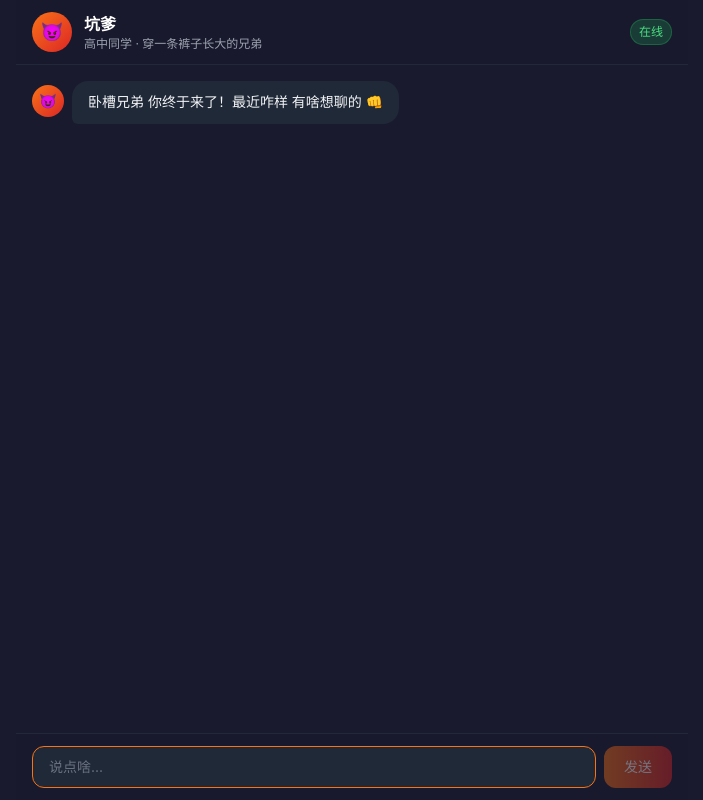
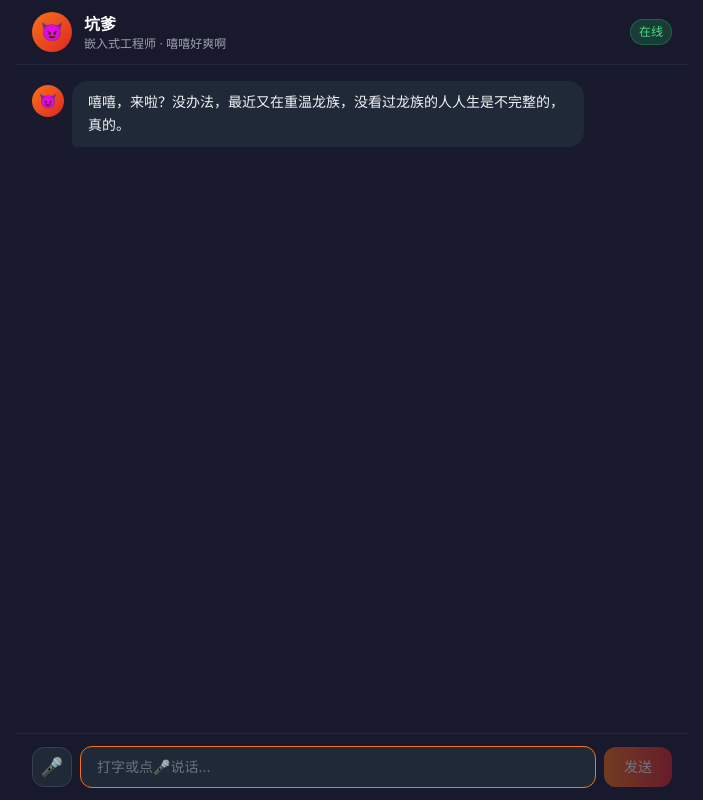
Before and after one commit to 0603cjh/bro-chat, a Next.js app: page / in a window 1280 px wide. Shown: the whole page, without its empty margins (288-991 px from the left). Built offline with nearby package versions, Linux system fonts and the light colour scheme.

Commit message:
添加语音输入功能：点击麦克风说话自动转文字发送

```diff
--- a/app/globals.css
+++ b/app/globals.css
@@ -42,3 +42,13 @@ html, body {
 .message-enter {
   animation: fadeInUp 0.3s ease-out;
 }
+
+/* 语音波形动画 */
+@keyframes wave {
+  0%, 100% {
+    height: 8px;
+  }
+  50% {
+    height: 20px;
+  }
+}
--- a/app/layout.tsx
+++ b/app/layout.tsx
@@ -2,11 +2,11 @@ import type { Metadata } from 'next';
 import './globals.css';
 
 export const metadata: Metadata = {
-  title: '坑爹 — 你兄弟',
-  description: '高中同学，穿一条裤子长大的兄弟，随时随地聊两句',
+  title: '坑爹 — 思维操作系统',
+  description: '嘻嘻，好爽啊。一个写嵌入式代码的矛盾体，没办法。',
   openGraph: {
-    title: '坑爹 — 你兄弟',
-    description: '高中同学，穿一条裤子长大的兄弟，随时随地聊两句',
+    title: '坑爹 — 思维操作系统',
+    description: '嘻嘻，好爽啊。一个写嵌入式代码的矛盾体，没办法。',
     type: 'website',
   },
 };
--- a/app/page.tsx
+++ b/app/page.tsx
@@ -1,27 +1,181 @@
 'use client';
 
-import { useState, useRef, useEffect } from 'react';
+import { useState, useRef, useEffect, useCallback } from 'react';
 
 interface Message {
   role: 'user' | 'assistant';
   content: string;
 }
 
+// Web Speech API 类型声明
+interface SpeechRecognitionEvent extends Event {
+  results: SpeechRecognitionResultList;
+  resultIndex: number;
+}
+
+interface SpeechRecognitionError extends Event {
+  error: string;
+  message: string;
+}
+
 export default function Home() {
   const [messages, setMessages] = useState<Message[]>([
     {
       role: 'assistant',
-      content: '卧槽兄弟 你终于来了！最近咋样 有啥想聊的 👊',
+      content: '嘻嘻，来啦？没办法，最近又在重温龙族，没看过龙族的人人生是不完整的，真的。',
     },
   ]);
   const [input, setInput] = useState('');
   const [loading, setLoading] = useState(false);
+  const [listening, setListening] = useState(false);
+  const [voiceSupported, setVoiceSupported] = useState(true);
   const bottomRef = useRef<HTMLDivElement>(null);
   const inputRef = useRef<HTMLInputElement>(null);
+  const recognitionRef = useRef<any>(null);
 
   useEffect(() => {
     bottomRef.current?.scrollIntoView({ behavior: 'smooth' });
   }, [messages]);
+
+  // 初始化语音识别
+  useEffect(() => {
+    const SpeechRecognition =
+      (window as any).SpeechRecognition || (window as any).webkitSpeechRecognition;
+    if (!SpeechRecognition) {
+      setVoiceSupported(false);
+      return;
+    }
+    const recognition = new SpeechRecognition();
+    recognition.lang = 'zh-CN';
+    recognition.interimResults = true;
+    recognition.continuous = false;
+    recognition.maxAlternatives = 1;
+
+    recognition.onresult = (event: SpeechRecognitionEvent) => {
+      let interim = '';
+      let final = '';
+      for (let i = event.resultIndex; i < event.results.length; i++) {
+        const transcript = event.results[i][0].transcript;
+        if (event.results[i].isFinal) {
+          final += transcript;
+        } else {
+          interim += transcript;
+        }
+      }
+      const text = final || interim;
+      setInput(text);
+      // 有最终结果时自动发送
+      if (final.trim()) {
+        setInput('');
+        // 用 setTimeout 确保 state 更新后再发送
+        setTimeout(() => {
+          sendMessageWithText(final.trim());
+        }, 100);
+      }
+    };
+
+    recognition.onerror = (event: SpeechRecognitionError) => {
+      console.error('语音识别错误:', event.error);
+      if (event.error === 'not-allowed') {
+        alert('麦克风权限被拒绝了，请在浏览器设置中允许访问麦克风');
+      }
+      setListening(false);
+    };
+
+    recognition.onend = () => {
+      setListening(false);
+    };
+
+    recognitionRef.current = recognition;
+  }, []);
+
+  const toggleListening = useCallback(() => {
+    const recognition = recognitionRef.current;
+    if (!recognition) return;
+
+    if (listening) {
+      recognition.stop();
+      setListening(false);
+    } else {
+      try {
+        recognition.start();
+        setListening(true);
+      } catch {
+        // 已经在识别中
+      }
+    }
+  }, [listening]);
+
+  // 带文本参数发送（语音识别回调中使用，避免闭包问题）
+  const sendMessageWithText = async (text: string) => {
+    if (!text || loading) return;
+    setInput('');
+
+    const userMsg: Message = { role: 'user', content: text };
+    setMessages((prev) => [...prev, userMsg]);
+    setLoading(true);
+
+    try {
+      const res = await fetch('/api/chat', {
+        method: 'POST',
+        headers: { 'Content-Type': 'application/json' },
+        body: JSON.stringify({
+          messages: messages
+            .concat(userMsg)
+            .map((m) => ({ role: m.role, content: m.content })),
+        }),
+      });
+
+      const reader = res.body?.getReader();
+      if (!reader) throw new Error('No reader');
+
+      const decoder = new TextDecoder();
+      let fullContent = '';
+
+      setMessages((prev) => [...prev, { role: 'assistant', content: '' }]);
+
+      while (true) {
+        const { done, value } = await reader.read();
+        if (done) break;
+
+        const chunk = decoder.decode(value, { stream: true });
+        const lines = chunk.split('\n');
+
+        for (const line of lines) {
+          if (line.startsWith('data: ')) {
+            const data = line.slice(6);
+            if (data === '[DONE]') continue;
+            try {
+              const parsed = JSON.parse(data);
+              if (parsed.type === 'text') {
+                fullContent += parsed.text;
+                setMessages((prev) => {
+                  const updated = [...prev];
+                  updated[updated.length - 1] = {
+                    role: 'assistant',
+                    content: fullContent,
+                  };
+                  return updated;
+                });
+              }
+            } catch {
+              // 忽略解析错误
+            }
+          }
+        }
+      }
+    } catch {
+      setMessages((prev) => [
+        ...prev,
+        {
+          role: 'assistant',
+          content: '淦 信号不太好 你再说一遍',
+        },
+      ]);
+    } finally {
+      setLoading(false);
+    }
+  };
 
   const sendMessage = async () => {
     const text = input.trim();
@@ -111,7 +265,7 @@ export default function Home() {
         </div>
         <div className="flex-1 min-w-0">
           <h1 className="font-semibold text-white text-base">坑爹</h1>
-          <p className="text-xs text-gray-400 truncate">高中同学 · 穿一条裤子长大的兄弟</p>
+          <p className="text-xs text-gray-400 truncate">嵌入式工程师 · 嘻嘻好爽啊</p>
         </div>
         <span className="text-xs px-2 py-1 rounded-full bg-green-500/20 text-green-400 border border-green-500/30">
           在线
@@ -154,14 +308,29 @@ export default function Home() {
 
       {/* Input */}
       <footer className="px-4 py-3 border-t border-gray-800 bg-[#1a1a2e]/95 backdrop-blur sticky bottom-0">
-        <div className="flex gap-2">
+        <div className="flex gap-2 items-center">
+          {/* 麦克风按钮 */}
+          {voiceSupported && (
+            <button
+              onClick={toggleListening}
+              disabled={loading}
+              className={`flex-shrink-0 w-10 h-10 rounded-xl flex items-center justify-center text-lg transition-all active:scale-95 disabled:opacity-40 disabled:cursor-not-allowed ${
+                listening
+                  ? 'bg-red-500 text-white shadow-[0_0_20px_rgba(239,68,68,0.5)] animate-pulse'
+                  : 'bg-gray-800 border border-gray-700 text-gray-300 hover:border-orange-500 hover:text-orange-400'
+              }`}
+              title={listening ? '点击停止' : '语音输入'}
+            >
+              {listening ? '🎙️' : '🎤'}
+            </button>
+          )}
           <input
             ref={inputRef}
             type="text"
             value={input}
             onChange={(e) => setInput(e.target.value)}
             onKeyDown={handleKeyDown}
-            placeholder="说点啥..."
+            placeholder={listening ? '正在听...' : voiceSupported ? '打字或点🎤说话...' : '说点啥...'}
             disabled={loading}
             className="flex-1 px-4 py-2.5 bg-gray-800 border border-gray-700 rounded-xl text-sm text-white placeholder-gray-500 focus:outline-none focus:border-orange-500 transition-colors disabled:opacity-50"
             autoFocus
@@ -169,11 +338,22 @@ export default function Home() {
           <button
             onClick={sendMessage}
             disabled={loading || !input.trim()}
-            className="px-5 py-2.5 bg-gradient-to-r from-orange-500 to-red-600 text-white rounded-xl text-sm font-medium hover:opacity-90 active:scale-95 transition-all disabled:opacity-40 disabled:cursor-not-allowed"
+            className="flex-shrink-0 px-5 py-2.5 bg-gradient-to-r from-orange-500 to-red-600 text-white rounded-xl text-sm font-medium hover:opacity-90 active:scale-95 transition-all disabled:opacity-40 disabled:cursor-not-allowed"
           >
             {loading ? '...' : '发送'}
           </button>
         </div>
+        {listening && (
+          <div className="flex items-center gap-2 mt-2 px-1">
+            <span className="flex gap-0.5">
+              <span className="w-1 h-4 bg-red-400 rounded-full animate-[wave_0.8s_ease-in-out_infinite]" />
+              <span className="w-1 h-4 bg-red-400 rounded-full animate-[wave_0.8s_ease-in-out_0.15s_infinite]" />
+              <span className="w-1 h-4 bg-red-400 rounded-full animate-[wave_0.8s_ease-in-out_0.3s_infinite]" />
+              <span className="w-1 h-4 bg-red-400 rounded-full animate-[wave_0.8s_ease-in-out_0.45s_infinite]" />
+            </span>
+            <span className="text-xs text-red-400">说话中...</span>
+          </div>
+        )}
       </footer>
     </div>
   );
```
